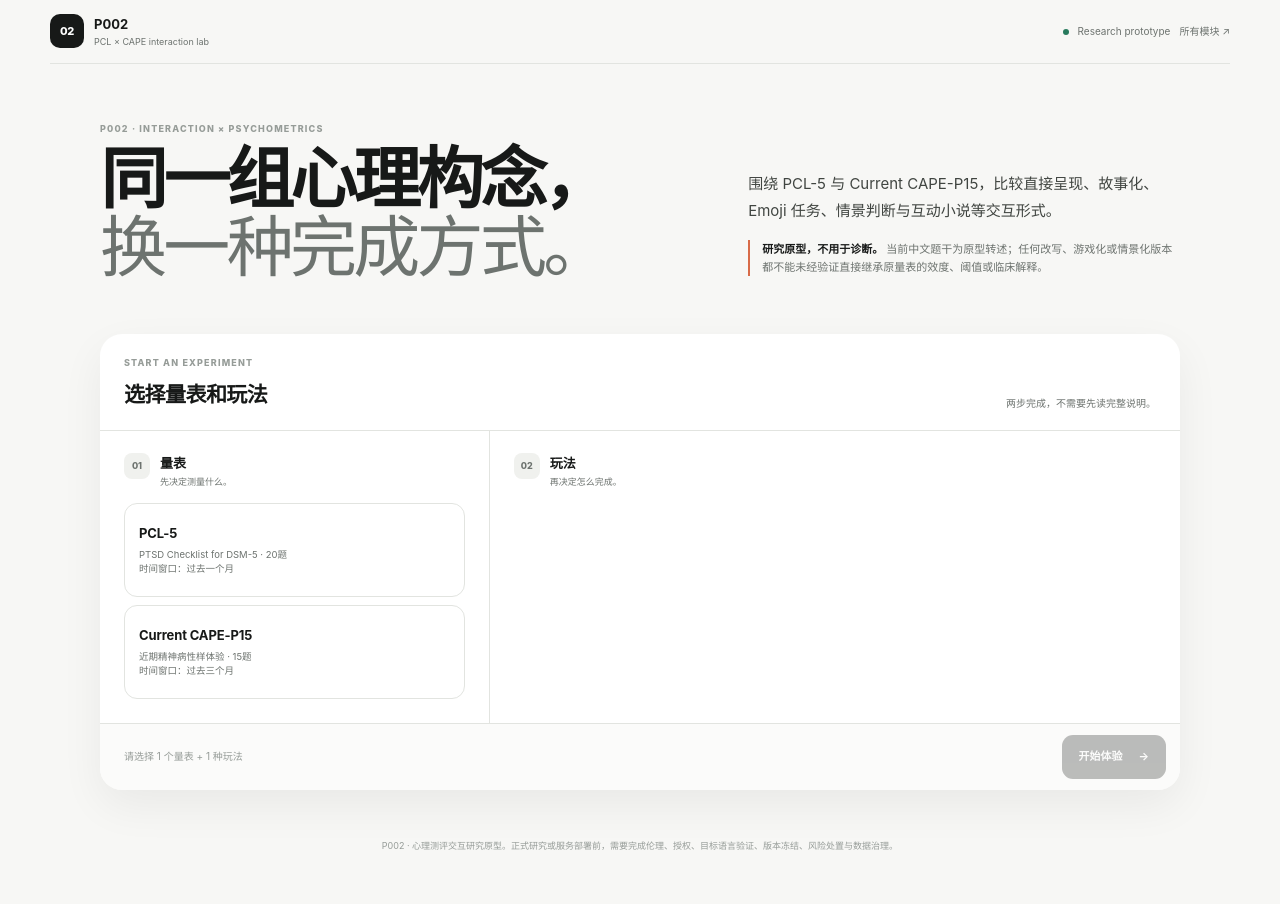
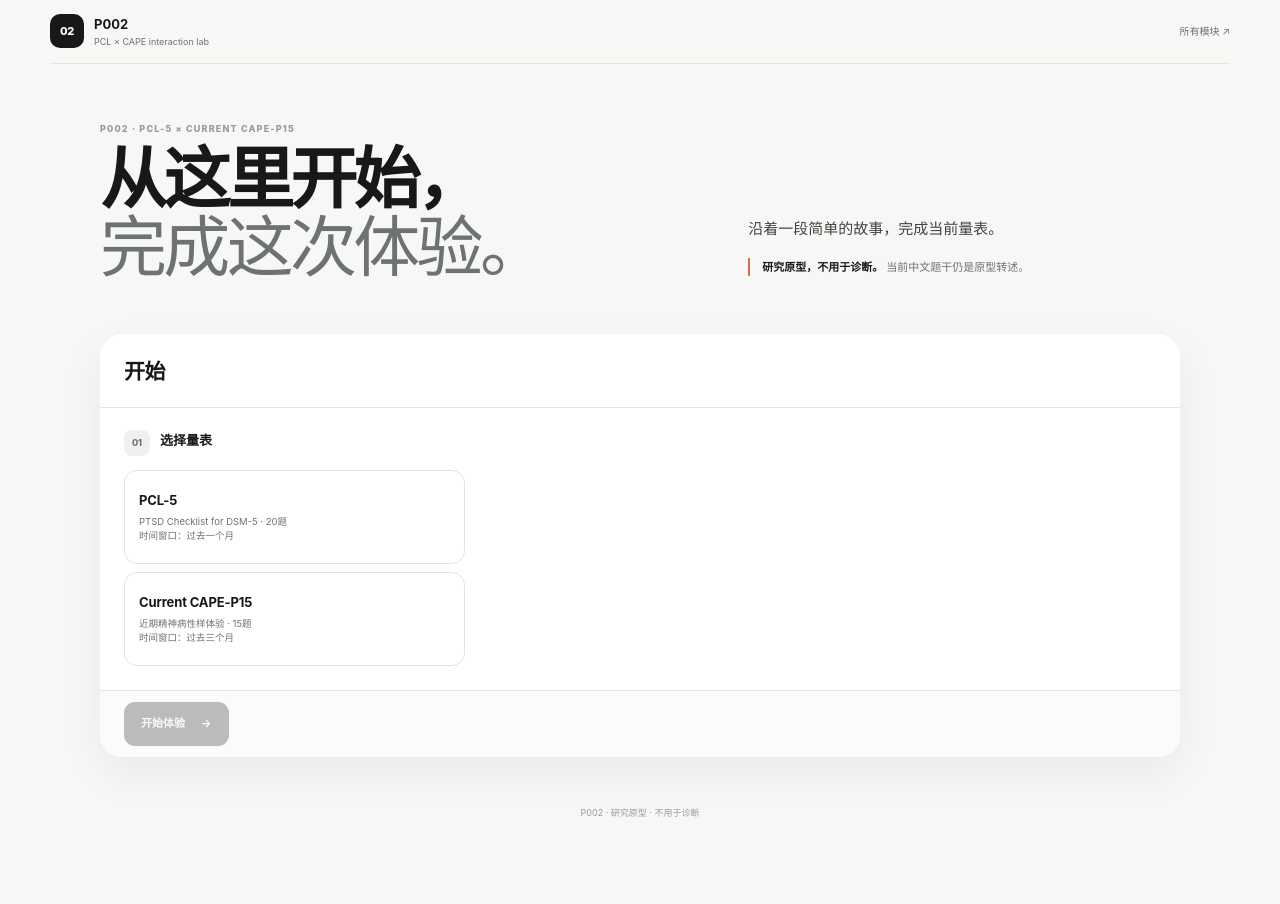
Before and after one commit to CochraneK/AI-Ques, a plain HTML site: page p002/index.html in a window 1280 px wide. After the commit the page ends 871 px from the top, so only its background shows below. Drawn offline with Linux system fonts and the light colour scheme.

Commit message:
style(p002): remove participant mode picker and default to story experience

```diff
--- a/p002/index.html
+++ b/p002/index.html
@@ -9,7 +9,7 @@
   <link rel="stylesheet" href="styles.css?v=20260915-r1" />
 </head>
 <body>
-  <a class="skip-link" href="#launcher">跳到实验选择</a>
+  <a class="skip-link" href="#launcher">跳到开始</a>
 
   <header class="topbar">
     <a class="wordmark" href="../" aria-label="返回 P00 总入口">
@@ -17,8 +17,6 @@
       <span><strong>P002</strong><small>PCL × CAPE interaction lab</small></span>
     </a>
     <div class="top-meta">
-      <span class="status-dot" aria-hidden="true"></span>
-      <span>Research prototype</span>
       <a href="../">所有模块 ↗</a>
     </div>
   </header>
@@ -26,37 +24,28 @@
   <main class="shell">
     <section class="intro">
       <div>
-        <p class="eyebrow">P002 · INTERACTION × PSYCHOMETRICS</p>
-        <h1>同一组心理构念，<br><span>换一种完成方式。</span></h1>
+        <p class="eyebrow">P002 · PCL-5 × CURRENT CAPE-P15</p>
+        <h1>从这里开始，<br><span>完成这次体验。</span></h1>
       </div>
       <div class="intro-copy">
-        <p>围绕 PCL-5 与 Current CAPE-P15，比较直接呈现、故事化、Emoji 任务、情景判断与互动小说等交互形式。</p>
-        <p class="research-note"><strong>研究原型，不用于诊断。</strong> 当前中文题干为原型转述；任何改写、游戏化或情景化版本都不能未经验证直接继承原量表的效度、阈值或临床解释。</p>
+        <p id="experienceHint">沿着一段简单的故事，完成当前量表。</p>
+        <p class="research-note"><strong>研究原型，不用于诊断。</strong> 当前中文题干仍是原型转述。</p>
       </div>
     </section>
 
     <section id="launcher" class="launcher" aria-labelledby="launcherTitle">
       <div class="launcher-head">
-        <div>
-          <p class="eyebrow">START AN EXPERIMENT</p>
-          <h2 id="launcherTitle">选择量表和玩法</h2>
-        </div>
-        <p>两步完成，不需要先读完整说明。</p>
+        <h2 id="launcherTitle">开始</h2>
       </div>
 
-      <div class="launcher-grid">
+      <div class="launcher-grid single">
         <section class="step-block" aria-labelledby="scaleTitle">
-          <div class="step-title"><span>01</span><div><h3 id="scaleTitle">量表</h3><p>先决定测量什么。</p></div></div>
+          <div class="step-title"><span>01</span><div><h3 id="scaleTitle">选择量表</h3></div></div>
           <div id="scaleChoices" class="choice-grid scales"></div>
-        </section>
-        <section class="step-block" aria-labelledby="modeTitle">
-          <div class="step-title"><span>02</span><div><h3 id="modeTitle">玩法</h3><p>再决定怎么完成。</p></div></div>
-          <div id="modeChoices" class="choice-grid modes"></div>
         </section>
       </div>
 
       <div class="launch-bar">
-        <div id="selectedSummary" class="selected-summary" aria-live="polite"><span class="selection-empty">请选择 1 个量表 + 1 种玩法</span></div>
         <button id="startBtn" class="primary" disabled>开始体验 <span aria-hidden="true">→</span></button>
       </div>
     </section>
@@ -73,12 +62,12 @@
     <section id="result" class="result-shell hidden"></section>
 
     <footer>
-      <p>P002 · 心理测评交互研究原型。正式研究或服务部署前，需要完成伦理、授权、目标语言验证、版本冻结、风险处置与数据治理。</p>
+      <p>P002 · 研究原型 · 不用于诊断</p>
     </footer>
   </main>
 
   <script src="../shared/profile.js?v=1"></script>
-  <script src="app.js?v=20260915-r1"></script>
-  <script src="experiments.js?v=20260915-r1"></script>
+  <script src="condition-config.js?v=20260915-r2"></script>
+  <script src="app.js?v=20260915-r2"></script>
 </body>
 </html>
```
